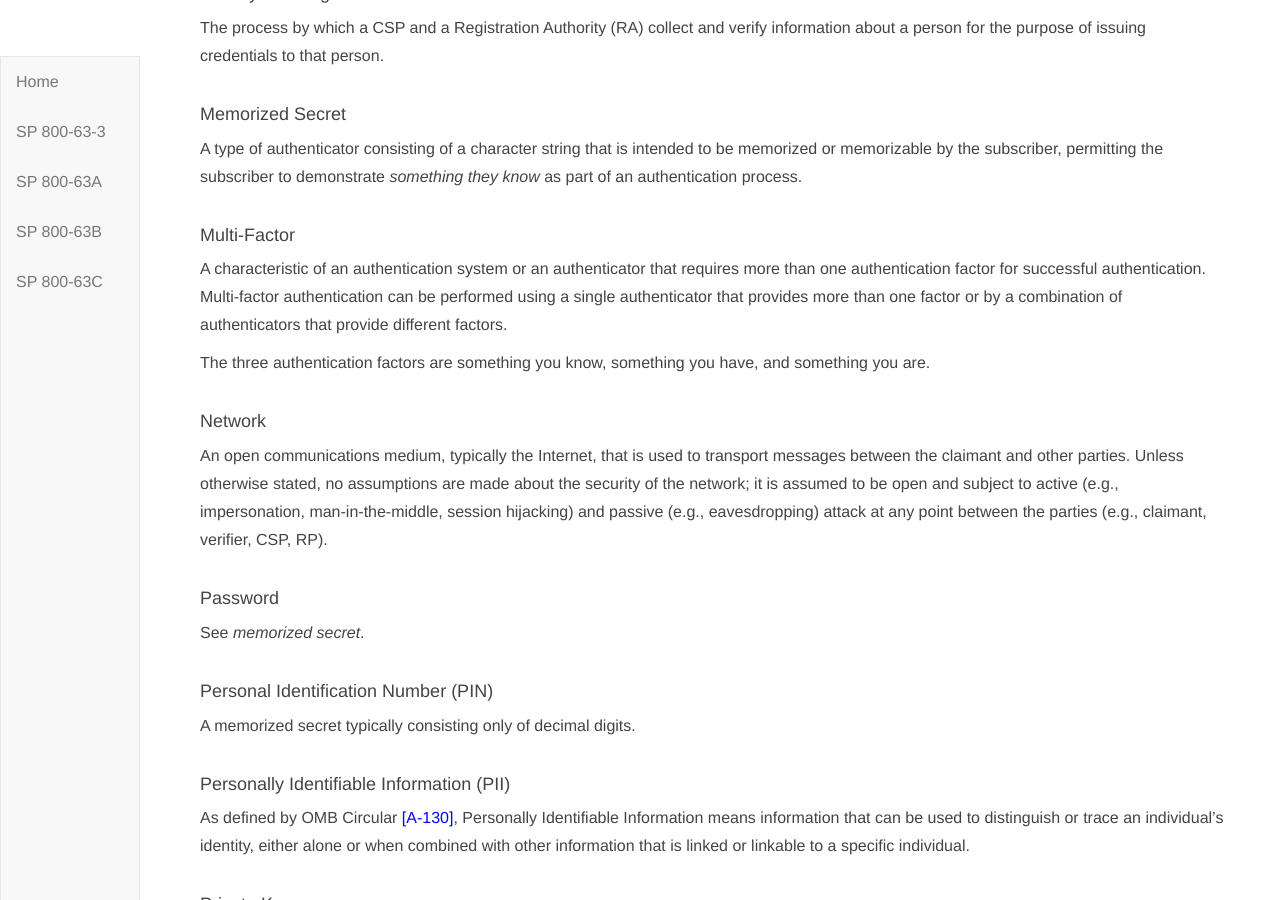
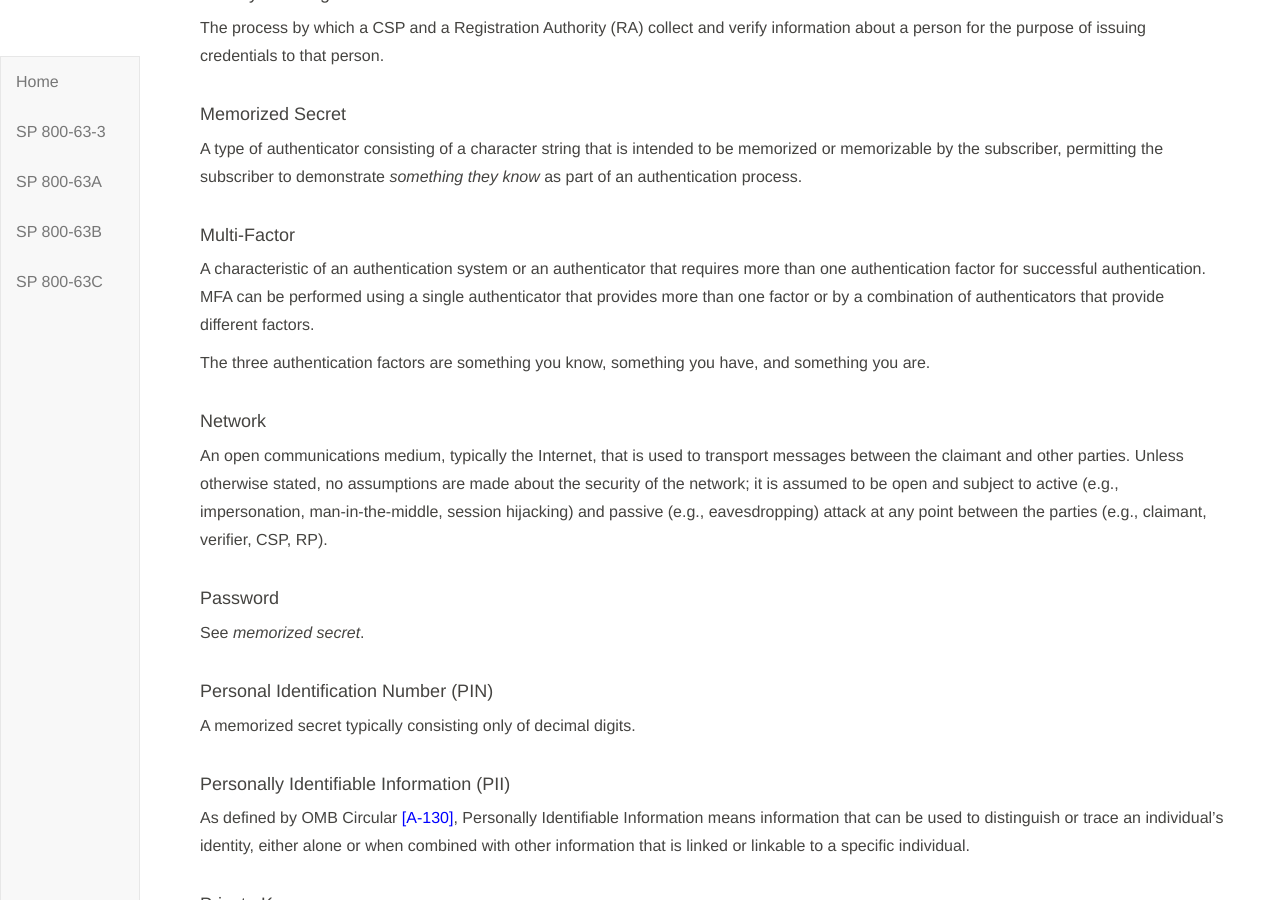
Before and after one commit to usnistgov/800-63-3, a Jekyll site: the page built from sp800-63-3/sec3_definitions.md, in a window 1280 px wide and 900 px high, scrolled down 3798 px. Built offline with Jekyll 4.4.1, drawn with Linux system fonts in a browser that asks for light colours; our own code applies the rules of GitHub Pages for plain Markdown files.

Commit message:
Update sec3_definitions.md

```diff
--- a/sp800-63-3/sec3_definitions.md
+++ b/sp800-63-3/sec3_definitions.md
@@ -115,7 +115,7 @@
 A type of authenticator consisting of a character string that is intended to be memorized or memorizable by the subscriber, permitting the subscriber to demonstrate *something they know* as part of an authentication process.
 
 #### Multi-Factor
-A characteristic of an authentication system or an authenticator that requires more than one authentication factor for successful authentication. Multi-factor authentication can be performed using a single authenticator that provides more than one factor or by a combination of authenticators that provide different factors.
+A characteristic of an authentication system or an authenticator that requires more than one authentication factor for successful authentication. MFA can be performed using a single authenticator that provides more than one factor or by a combination of authenticators that provide different factors.
 
 The three authentication factors are something you know, something you have, and something you are.
 
```
